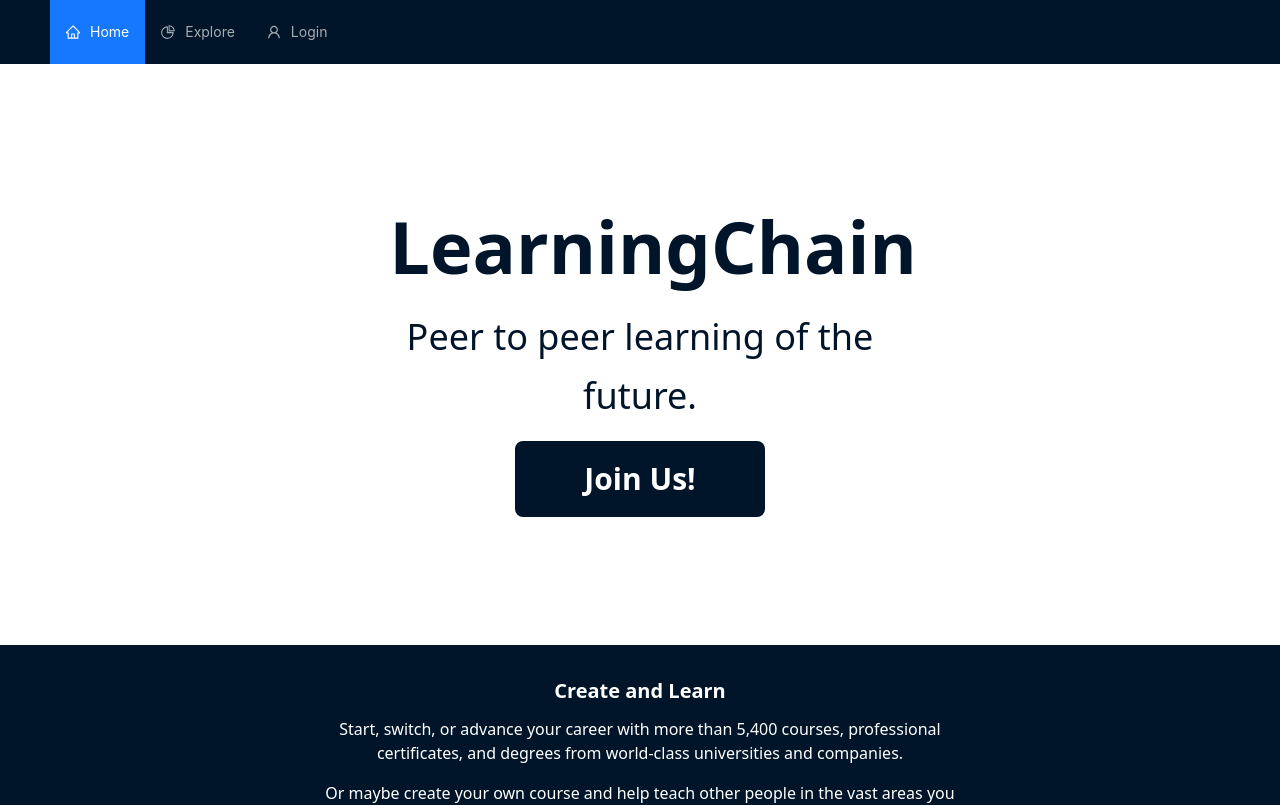
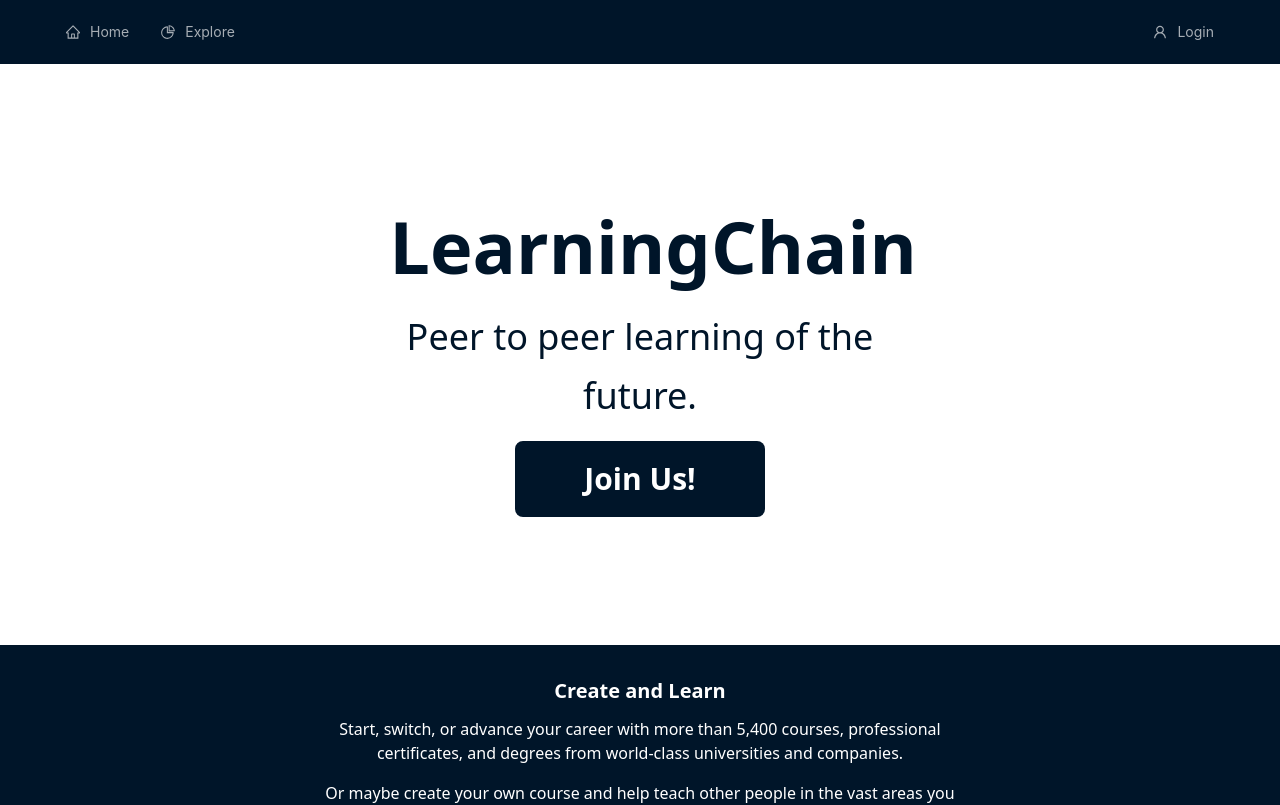
Before and after one commit to HexaTable/LearningChain, a Next.js app: page / in a window 1280 px wide. Shown: the top 805 px of the page. Built offline with nearby package versions, Linux system fonts and the light colour scheme; no server answers.

Commit message:
Change login placement

```diff
--- a/components/Navbar.tsx
+++ b/components/Navbar.tsx
@@ -33,15 +33,16 @@ function Navbar() {
   };
 
   return (
-    <Header style={{ position: "sticky", top: 0, zIndex: 1, width: "100%" }}>
-      <Menu />
+    <Header>
       <Menu
         defaultSelectedKeys={["1"]}
         theme="dark"
         mode="horizontal"
         onClick={onClick}
         selectedKeys={[current]}
+        className="flex"
       >
+        <div className="justify-start mr-auto">
         <Item key="/" icon={<HomeOutlined />}>
           <Link href="/">Home</Link>
         </Item>
@@ -49,7 +50,8 @@ function Navbar() {
         <Item key="/explore" icon={<PieChartOutlined />}>
           <Link href="/explore">Explore</Link>
         </Item>
-
+        </div>
+        <div className="justify-end ml-auto">
         {session ? (
           <SubMenu
             className="float-left"
@@ -68,6 +70,7 @@ function Navbar() {
             Login
           </Item>
         )}
+        </div>
       </Menu>
     </Header>
   );
```
Also changed, not shown: 1 other file (tests, documents, lock files or other folders).
